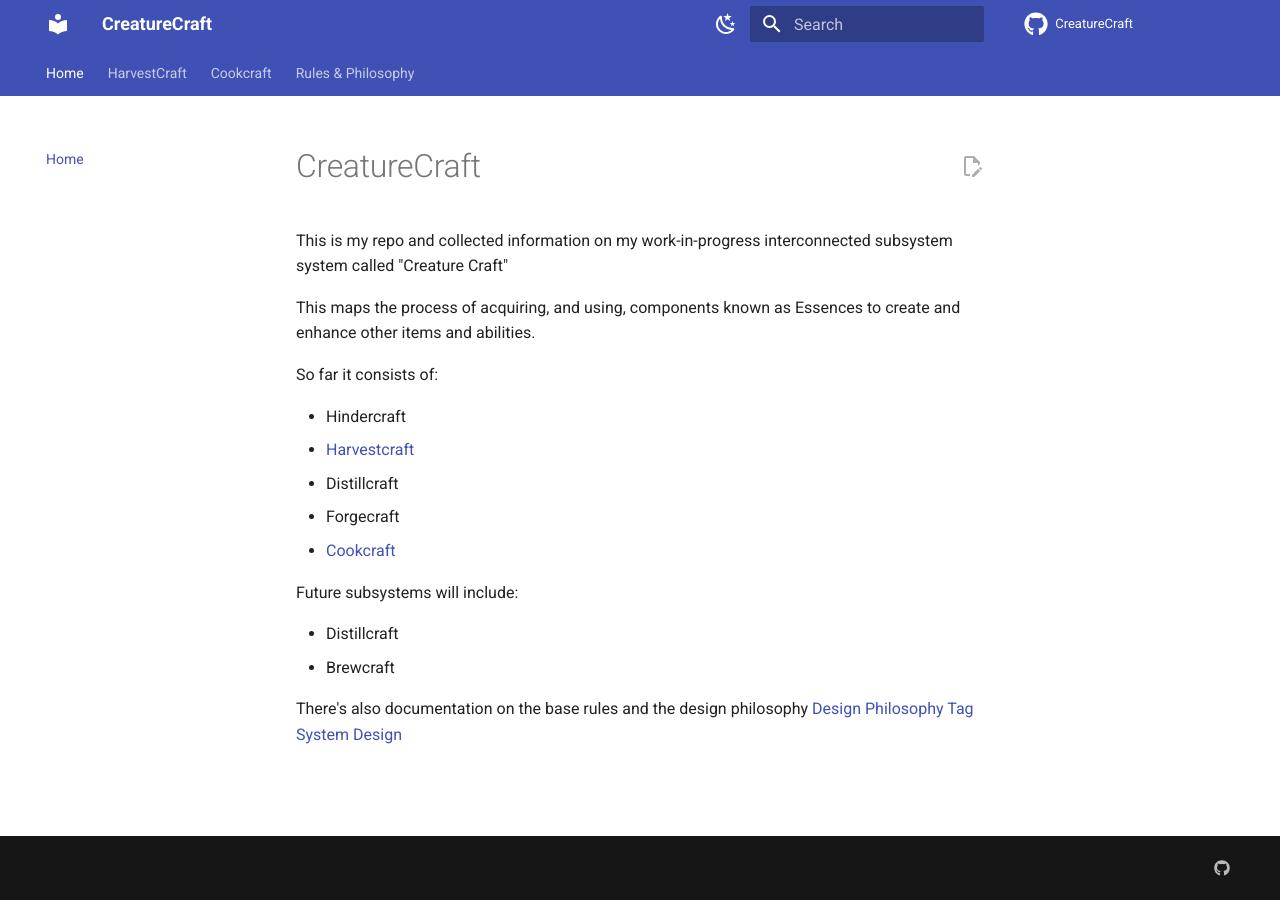
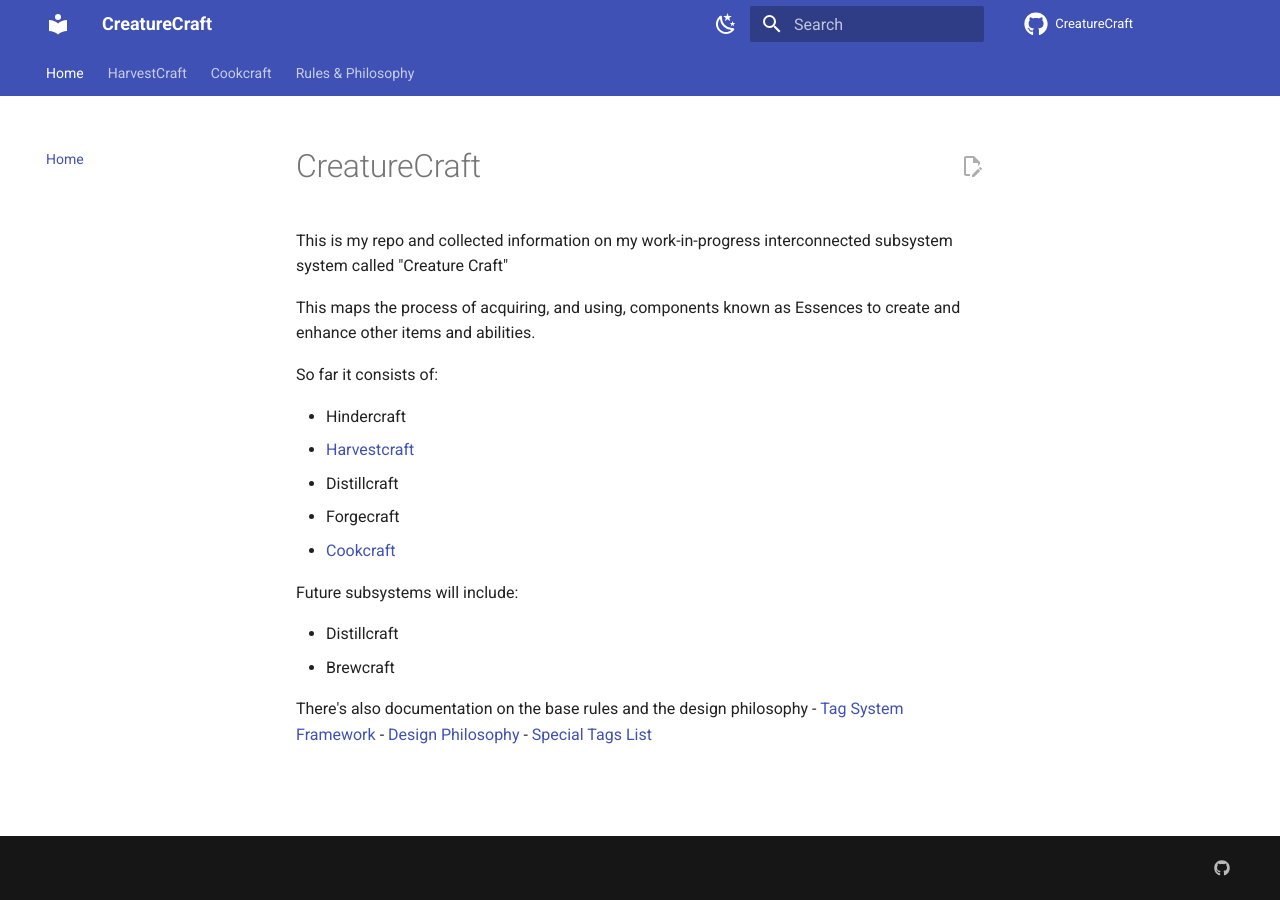
Before and after one commit to Nargath/CreatureCraft, an MkDocs documentation site: the page built from docs/index.md, in a window 1280 px wide. Built offline with MkDocs 1.6.1 and Material for MkDocs 9.7.7, drawn with Linux system fonts in a browser that asks for light colours; comment, search, counter and statistics services are not loaded.

Commit message:
Update index.md

```diff
--- a/docs/index.md
+++ b/docs/index.md
@@ -17,5 +17,6 @@ Future subsystems will include:
 - Brewcraft
 
 There's also documentation on the base rules and the design philosophy
-[Design Philosophy](/philosophy_design/design_philosophy)
-[Tag System Design](/philosophy_design/tag_system_design)
+- [Tag System Framework](/philosophy_design/tag_system_Framework)
+- [Design Philosophy](/philosophy_design/design_philosophy)
+- [Special Tags List](/philosophy_design/special_tags_list)
```
